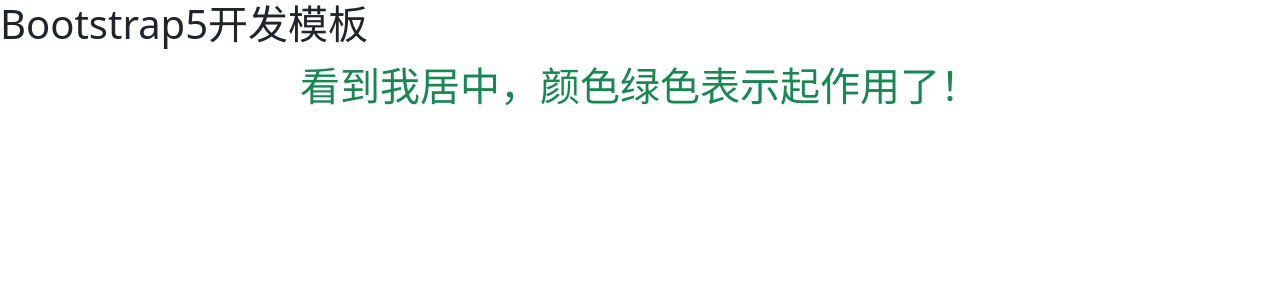
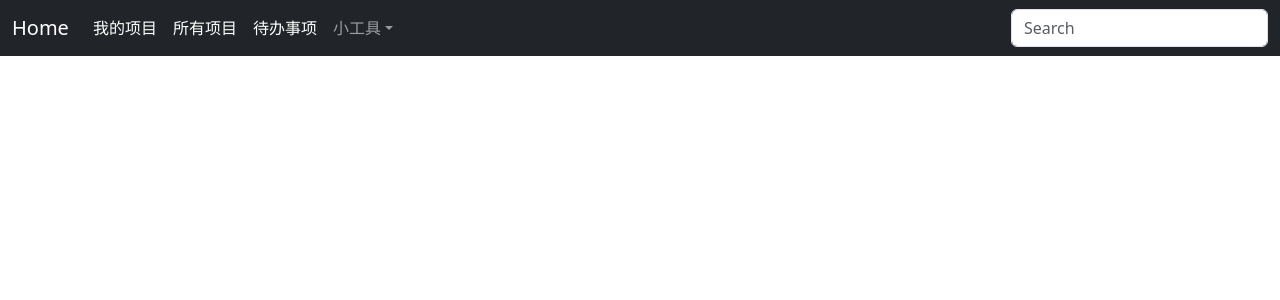
Before and after one commit to XJJWang/work_tools, a Django app: page /financial_statement/main/ in a window 1280 px wide. Shown: the top 300 px of the page. Run offline with Django 5.2, Linux system fonts and the light colour scheme; some libraries are stand-ins or nearby versions.

Commit message:
Bootstrap demo

```diff
--- a/financial_statement/templates/financial_statement/main.html
+++ b/financial_statement/templates/financial_statement/main.html
@@ -10,10 +10,39 @@
     <title>Hello, world!</title>
   </head>
   <body>
-    <h1>Bootstrap5开发模板</h1>
-	  <div class="text-center text-success fs-1">看到我居中，颜色绿色表示起作用了！</div>
+<nav class="navbar navbar-expand-lg navbar-dark bg-dark" aria-label="Fifth navbar example">
+    <div class="container-fluid">
+      <a class="navbar-brand" href="#">Home</a>
+      <button class="navbar-toggler" type="button" data-bs-toggle="collapse" data-bs-target="#navbarsExample05" aria-controls="navbarsExample05" aria-expanded="false" aria-label="Toggle navigation">
+        <span class="navbar-toggler-icon"></span>
+      </button>
 
-
+      <div class="collapse navbar-collapse" id="navbarsExample05">
+        <ul class="navbar-nav me-auto mb-2 mb-lg-0">
+          <li class="nav-item">
+            <a class="nav-link active" aria-current="page" href="#">我的项目</a>
+          </li>
+          <li class="nav-item">
+            <a class="nav-link active" aria-current="page" href="#">所有项目</a>
+          </li>
+          <li class="nav-item">
+            <a class="nav-link active" aria-current="page" href="#">待办事项</a>
+          </li>
+          <li class="nav-item dropdown">
+            <a class="nav-link dropdown-toggle" href="#" data-bs-toggle="dropdown" aria-expanded="false">小工具</a>
+            <ul class="dropdown-menu">
+              <li><a class="dropdown-item" href="#">Action</a></li>
+              <li><a class="dropdown-item" href="#">Another action</a></li>
+              <li><a class="dropdown-item" href="#">Something else here</a></li>
+            </ul>
+          </li>
+        </ul>
+        <form role="search">
+          <input class="form-control" type="search" placeholder="Search" aria-label="Search">
+        </form>
+      </div>
+    </div>
+  </nav>
 
     <script src="/static/bootstrap5/js/bootstrap.bundle.min.js" ></script>
   </body>
```
